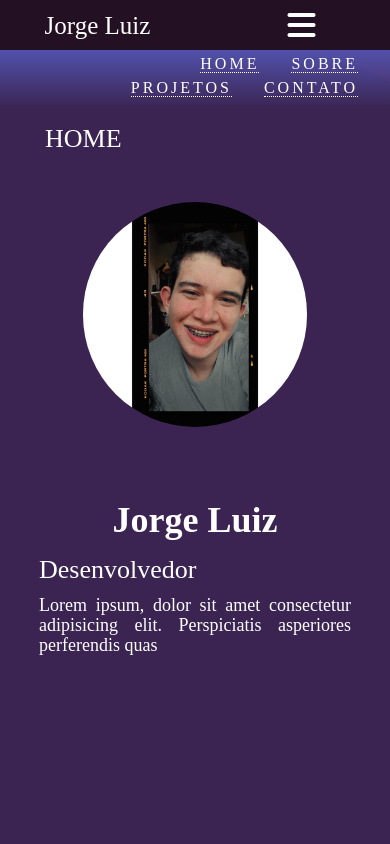
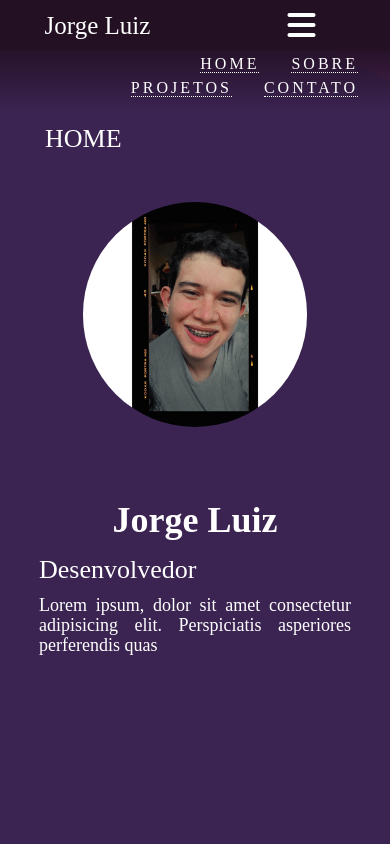
Before and after one commit to JorgeLuiz04/devjorgeluiz, a plain HTML site: page index.html in a window 390 px wide. Both pictures are taken after a click on the element 247 px from the left and 25 px from the top of the page. Shown: the top 844 px of the page. Drawn offline with Linux system fonts and the light colour scheme; a web font is replaced by a local one.

Commit message:
Update responsive.css

```diff
--- a/css/responsive.css
+++ b/css/responsive.css
@@ -33,7 +33,7 @@
         height: 60px;
         position:absolute;
         top: 100%;
-        background-image: linear-gradient(to bottom, #5252ac, transparent);
+        background-image: linear-gradient(to bottom, #261229, transparent);
         display: none;
     }
 
```
